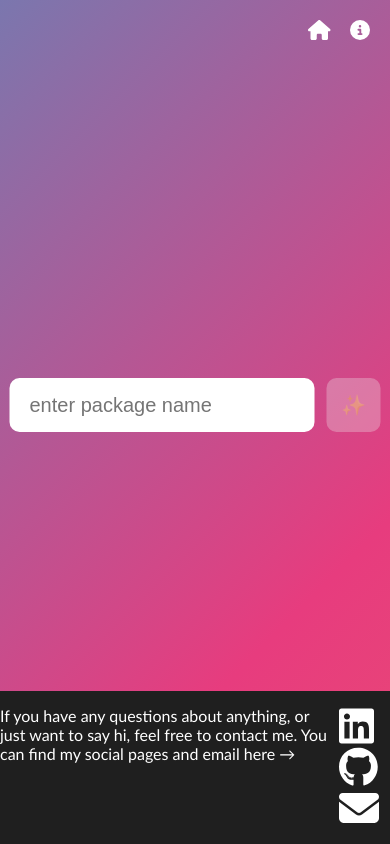
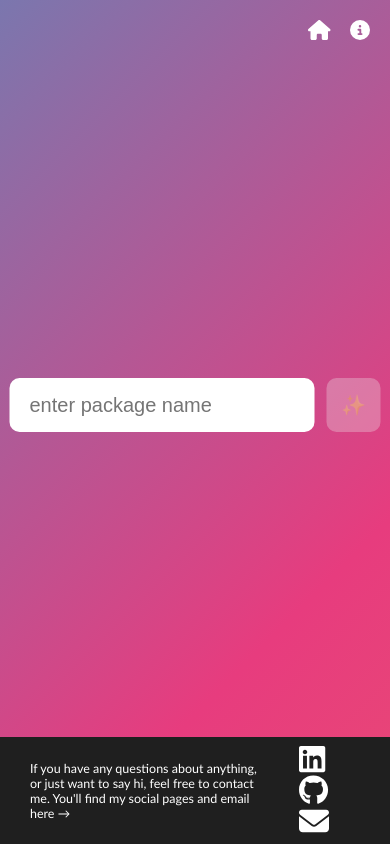
Before and after one commit to alessiasHUB/goal-tracker, a Next.js app: page / in a window 390 px wide. Built offline with nearby package versions, Linux system fonts and the light colour scheme.

Commit message:
Fixed responsive css for smaller screens

```diff
--- a/components/Footer.tsx
+++ b/components/Footer.tsx
@@ -4,10 +4,10 @@ import { faEnvelope } from "@fortawesome/free-solid-svg-icons";
 import { faLinkedin, faGithub } from "@fortawesome/free-brands-svg-icons";
 
 const Footer = () => (
-  <div className="footer-contact-container">
+  <div className="footer-container">
     <p className="footer-txt">
       If you have any questions about anything, or just want to say hi, feel
-      free to contact me. You can find my social pages and email here →
+      free to contact me. You'll find my social pages and email here →
     </p>
     <div className="footer-links">
       <a href="https://www.linkedin.com/in/alessiaborys/">
--- a/styles/global.css
+++ b/styles/global.css
@@ -103,7 +103,7 @@ header {
   }
 }
 /* ------------FOOTER----------- */
-.footer-contact-container {
+.footer-container {
   display: flex;
   justify-content: space-around;
   background-color: rgb(31, 31, 31);
@@ -123,28 +123,69 @@ header {
 .footer-links {
   margin: 15px 0px;
 }
+
 .linkedin-icon {
   height: 40px;
   color: white;
   margin: 0px 10px;
 }
+.linkedin-icon:hover {
+  color: rgb(22, 112, 202);
+}
+
 .github-icon {
   height: 40px;
   color: white;
   margin: 0px 10px;
 }
+.github-icon:hover {
+  color: rgb(155, 31, 31);
+}
+
 .envelope-icon {
   height: 40px;
   color: white;
   margin: 0px 10px;
 }
-
-.linkedin-icon:hover {
-  color: rgb(22, 112, 202);
-}
-.github-icon:hover {
-  color: rgb(155, 31, 31);
-}
 .envelope-icon:hover {
   color: rgb(10, 164, 59);
 }
+
+@media (max-width: 655px) {
+  .footer-container {
+    justify-content: center;
+    align-items: center;
+    padding: 7px 0;
+  }
+
+  .footer-txt {
+    margin: 0 15px 0 30px;
+    font-size: 12.5px;
+    max-width: 350px;
+  }
+
+  .footer-links {
+    margin: 0 30px 0 15px;
+  }
+
+  .linkedin-icon {
+    height: 30px;
+    margin: 0 5px;
+  }
+  .github-icon {
+    height: 30px;
+    margin: 0 5px;
+  }
+  .envelope-icon {
+    height: 30px;
+    margin: 0 5px;
+  }
+}
+
+@media (max-width: 555px) {
+  .footer-txt {
+    margin: 0 15px 0 30px;
+    font-size: 12.5px;
+    max-width: 233.5px;
+  }
+}
```
